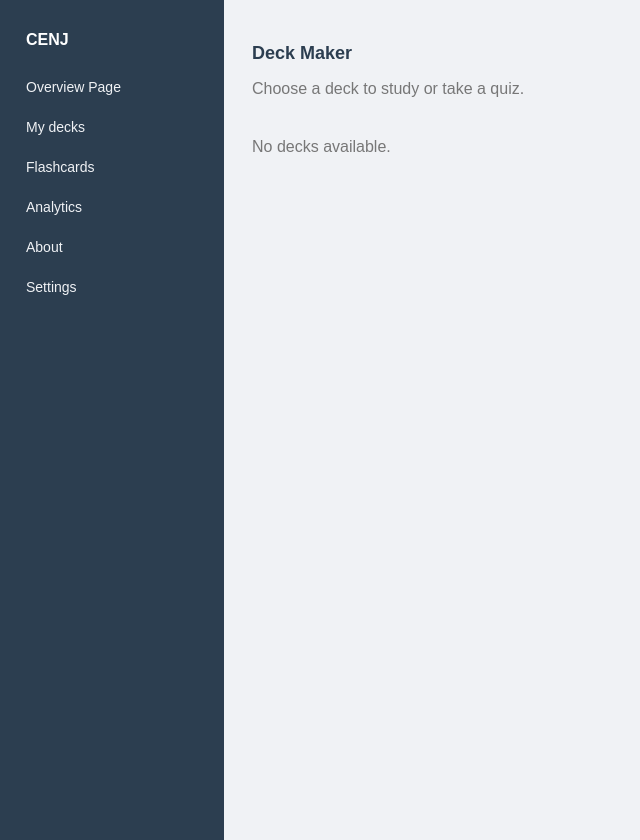
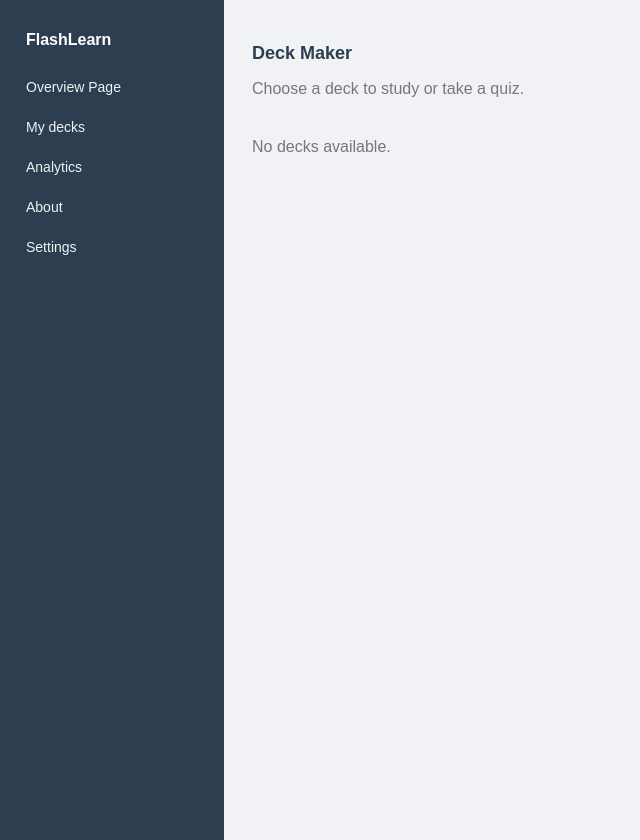
Before and after one commit to crios-uob/CI536_Group_Project, a Django app: page /decks/ in a window 1280 px wide. Shown: the whole page, without its empty margins (0-640 px from the left). Run offline with Django 5.2, Linux system fonts and the light colour scheme; data that the repository does not hold is empty.

Commit message:
Update all templates - FlashLearn branding, remove flashcards sidebar link, quiz and flashcard styling

```diff
--- a/project/app/templates/Flashcards.html
+++ b/project/app/templates/Flashcards.html
@@ -15,7 +15,7 @@
 
         <a href="{% url 'file' %}">Overview Page</a>
         <a href="{% url 'decks' %}">My decks</a>
-        <a href = "{% url 'flashcards' %}">Flashcards</a>
+
         <a href="{% url 'analytics' %}">Analytics</a>
         <a href="#">About</a>
         <a href="{% url 'settings' %}">Settings</a>
--- a/project/app/templates/analytics.html
+++ b/project/app/templates/analytics.html
@@ -15,7 +15,7 @@
         <h1> FlashLearn </h1>
         <a href = "{% url 'file' %}">Overview Page</a>
         <a href = "{% url 'decks' %}">My decks</a>
-        <a href = "{% url 'flashcards' %}">Flashcards</a>
+
         <a href = "{% url 'analytics' %}">Analytics</a>
         <a href = "#">About</a>
         <a href = "{% url 'settings' %}">Settings</a>
--- a/project/app/templates/decks.html
+++ b/project/app/templates/decks.html
@@ -11,10 +11,9 @@
 <div class="wrapper">
 
     <div class = "sidebar">
-        <h1> CENJ </h1> <!-- name ??? -->
+        <h1> FlashLearn </h1>
         <a href = "{% url 'file' %}">Overview Page</a>
         <a href = "{% url 'decks' %}">My decks</a>
-        <a href = "{% url 'flashcards' %}">Flashcards</a>
         <a href = "{% url 'analytics' %}">Analytics</a>
         <a href = "#">About</a>
         <a href = "{% url 'settings' %}">Settings</a>
--- a/project/app/templates/file.html
+++ b/project/app/templates/file.html
@@ -12,9 +12,10 @@
      <div class="wrapper">
 
          <div class = "sidebar">
-                <h1> CENJ </h1>
+             <h1> FlashLearn </h1>
              <a href = "{% url 'file' %}">Overview Page</a>
              <a href = "{% url 'decks' %}">My decks</a>
+
              <a href = "{% url 'analytics' %}">Analytics</a>
              <a href = "#">About</a>
              <a href = "{% url 'settings' %}">Settings</a>
--- a/project/app/templates/quiz.html
+++ b/project/app/templates/quiz.html
@@ -13,7 +13,7 @@
         <h1> FlashLearn </h1>
         <a href = "{% url 'file' %}">Overview Page</a>
         <a href = "{% url 'decks' %}">My decks</a>
-        <a href = "{% url 'flashcards' %}">Flashcards</a>
+
         <a href = "{% url 'analytics' %}">Analytics</a>
         <a href = "#">About</a>
         <a href = "{% url 'settings' %}">Settings</a>
--- a/project/app/templates/quiz_mc.html
+++ b/project/app/templates/quiz_mc.html
@@ -13,7 +13,7 @@
         <h1> FlashLearn </h1>
         <a href = "{% url 'file' %}">Overview Page</a>
         <a href = "{% url 'decks' %}">My decks</a>
-        <a href = "{% url 'flashcards' %}">Flashcards</a>
+
         <a href = "{% url 'analytics' %}">Analytics</a>
         <a href = "#">About</a>
         <a href = "{% url 'settings' %}">Settings</a>
--- a/project/app/templates/settings.html
+++ b/project/app/templates/settings.html
@@ -15,7 +15,7 @@
         <h1> FlashLearn </h1>
         <a href = "{% url 'file' %}">Overview Page</a>
         <a href = "{% url 'decks' %}">My decks</a>
-        <a href = "{% url 'flashcards' %}">Flashcards</a>
+
         <a href = "{% url 'analytics' %}">Analytics</a>
         <a href = "#">About</a>
         <a href = "{% url 'settings' %}">Settings</a>
```
Lines whose indentation alone changed are shown as unchanged.
